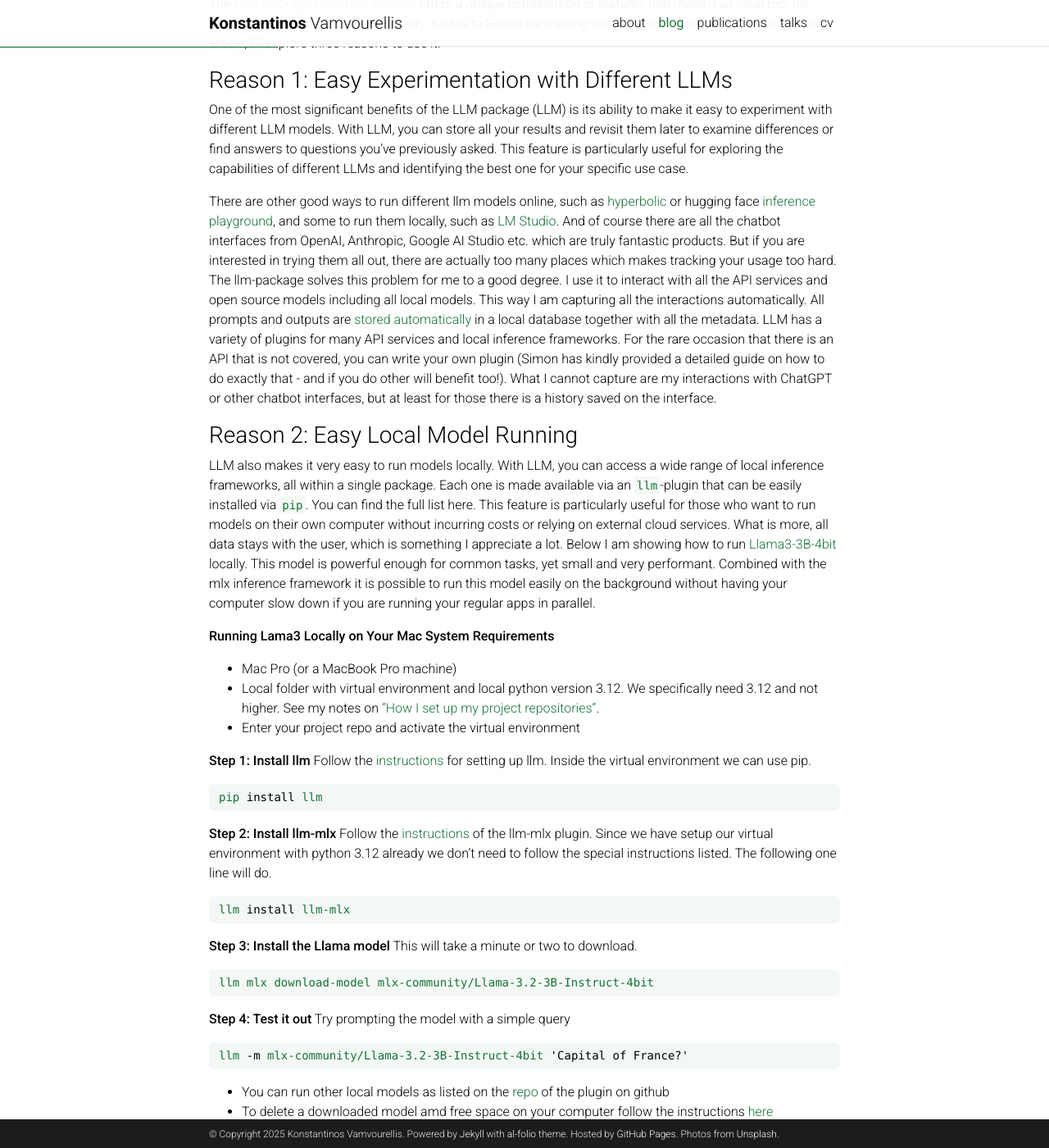
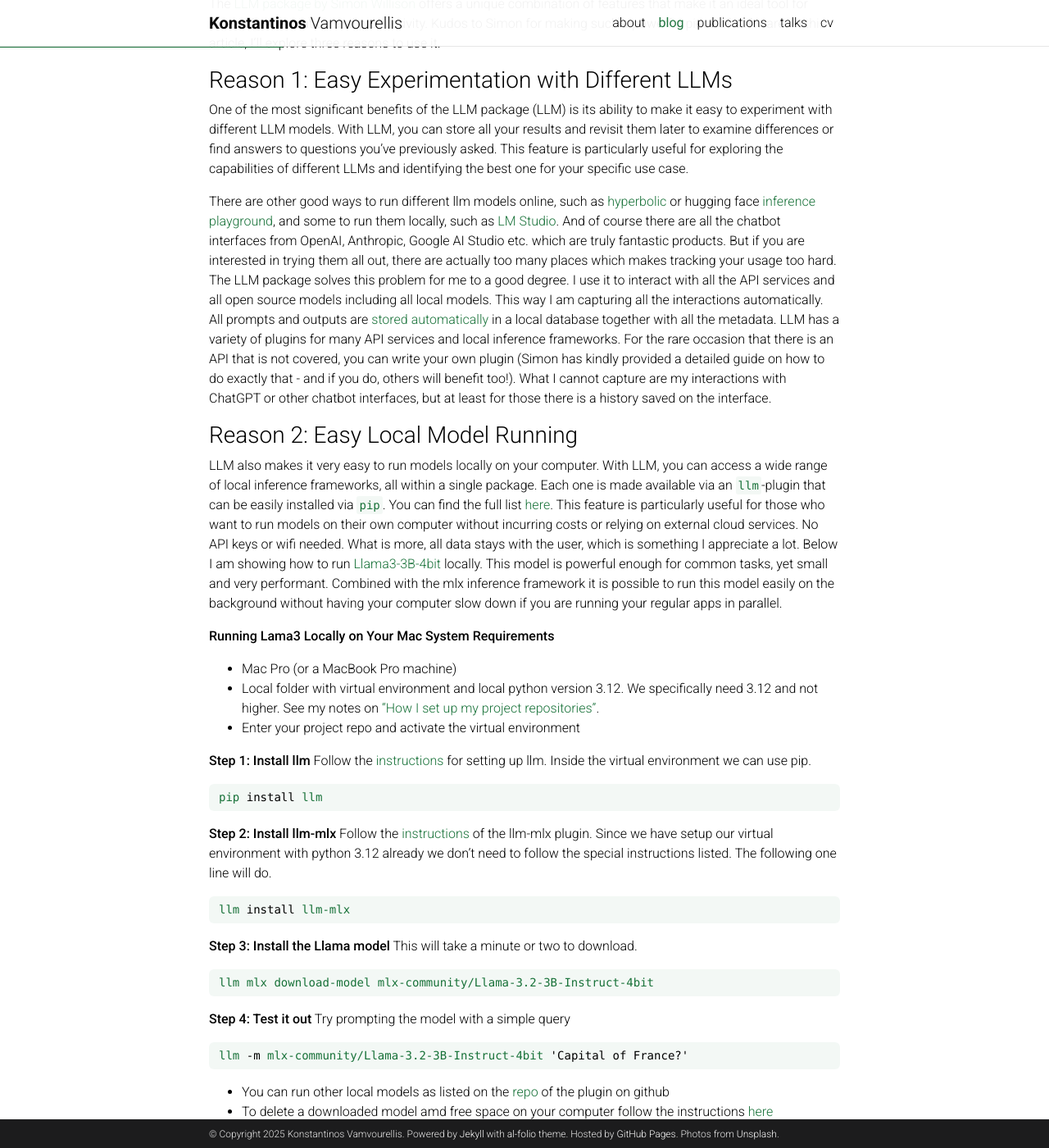
Before and after one commit to bayesways/bayesways.github.io, a Jekyll site: the page built from _posts/2025-05-15-How I experiment with different LLM models.md, in a window 1280 px wide and 1400 px high, scrolled down 288 px. Shown: the whole window at 82% size. Built offline with Jekyll 4.4.1, drawn with Linux system fonts in a browser that asks for light colours; comment, search, counter and statistics services are not loaded; a style sheet for code colours, icons or effects is not loaded; some of the changed text lies outside the part shown.

Commit message:
minor edits

```diff
--- a/_posts/2025-05-15-How I experiment with different LLM models.md
+++ b/_posts/2025-05-15-How I experiment with different LLM models.md
@@ -17,11 +17,11 @@
 
 One of the most significant benefits of the LLM package (LLM) is its ability to make it easy to experiment with different LLM models. With LLM, you can store all your results and revisit them later to examine differences or find answers to questions you've previously asked. This feature is particularly useful for exploring the capabilities of different LLMs and identifying the best one for your specific use case.
 
-There are other good ways to run different llm models online, such as [hyperbolic](https://app.hyperbolic.xyz) or hugging face [inference playground](https://huggingface.co/playground), and some to run them locally, such as [LM Studio](https://lmstudio.ai/). And of course there are all the chatbot interfaces from OpenAI, Anthropic, Google AI Studio etc. which are truly fantastic products. But if you are interested in trying them all out, there are actually too many places which makes tracking your usage too hard. The llm-package solves this problem for me to a good degree. I use it to interact with all the API services and open source models including all local models. This way I am capturing all the interactions automatically. All prompts and outputs are [stored automatically](https://llm.datasette.io/en/stable/logging.html) in a local database together with all the metadata.  LLM has a variety of plugins for many API services and local inference frameworks. For the rare occasion that there is an API that is not covered, you can write your own plugin (Simon has kindly provided a detailed guide on how to do exactly that - and if you do other will benefit too!). What I cannot capture are my interactions with ChatGPT or other chatbot interfaces, but at least for those there is a history saved on the interface.
+There are other good ways to run different llm models online, such as [hyperbolic](https://app.hyperbolic.xyz) or hugging face [inference playground](https://huggingface.co/playground), and some to run them locally, such as [LM Studio](https://lmstudio.ai/). And of course there are all the chatbot interfaces from OpenAI, Anthropic, Google AI Studio etc. which are truly fantastic products. But if you are interested in trying them all out, there are actually too many places which makes tracking your usage too hard. The LLM package solves this problem for me to a good degree. I use it to interact with all the API services and all open source models including all local models. This way I am capturing all the interactions automatically. All prompts and outputs are [stored automatically](https://llm.datasette.io/en/stable/logging.html) in a local database together with all the metadata.  LLM has a variety of plugins for many API services and local inference frameworks. For the rare occasion that there is an API that is not covered, you can write your own plugin (Simon has kindly provided a detailed guide on how to do exactly that - and if you do, others will benefit too!). What I cannot capture are my interactions with ChatGPT or other chatbot interfaces, but at least for those there is a history saved on the interface.
 
 ### Reason 2: Easy Local Model Running
 
-LLM also makes it very easy to run models locally. With LLM, you can access a wide range of local inference frameworks, all within a single package. Each one is made available via an `llm`-plugin that can be easily installed via `pip`. You can find the full list here. This feature is particularly useful for those who want to run models on their own computer without incurring costs or relying on external cloud services. What is more, all data stays with the user, which is something I appreciate a lot. Below I am showing how to run [Llama3-3B-4bit](https://huggingface.co/mlx-community/Llama-3.2-3B-Instruct-4bit) locally. This model is powerful enough for common tasks, yet small and very performant. Combined with the mlx inference framework it is possible to run this model easily on the background without having your computer slow down if you are running your regular apps in parallel.
+LLM also makes it very easy to run models locally on your computer. With LLM, you can access a wide range of local inference frameworks, all within a single package. Each one is made available via an `llm`-plugin that can be easily installed via `pip`. You can find the full list [here](https://llm.datasette.io/en/stable/plugins/directory.html). This feature is particularly useful for those who want to run models on their own computer without incurring costs or relying on external cloud services. No API keys or wifi needed. What is more, all data stays with the user, which is something I appreciate a lot. Below I am showing how to run [Llama3-3B-4bit](https://huggingface.co/mlx-community/Llama-3.2-3B-Instruct-4bit) locally. This model is powerful enough for common tasks, yet small and very performant. Combined with the mlx inference framework it is possible to run this model easily on the background without having your computer slow down if you are running your regular apps in parallel.
 
 **Running Lama3 Locally on Your Mac**
 **System Requirements**
```
Also changed, not shown: other parts of _posts/2025-05-15-How I experiment with different LLM models.md (+5 -5 lines).
